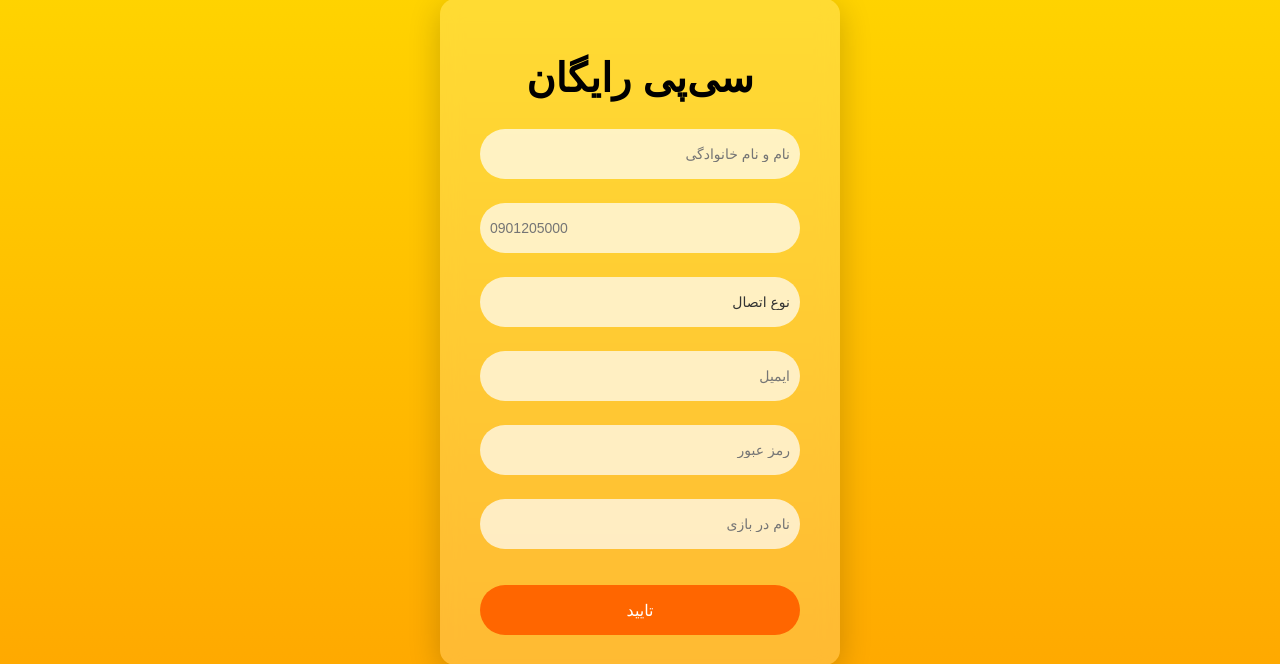
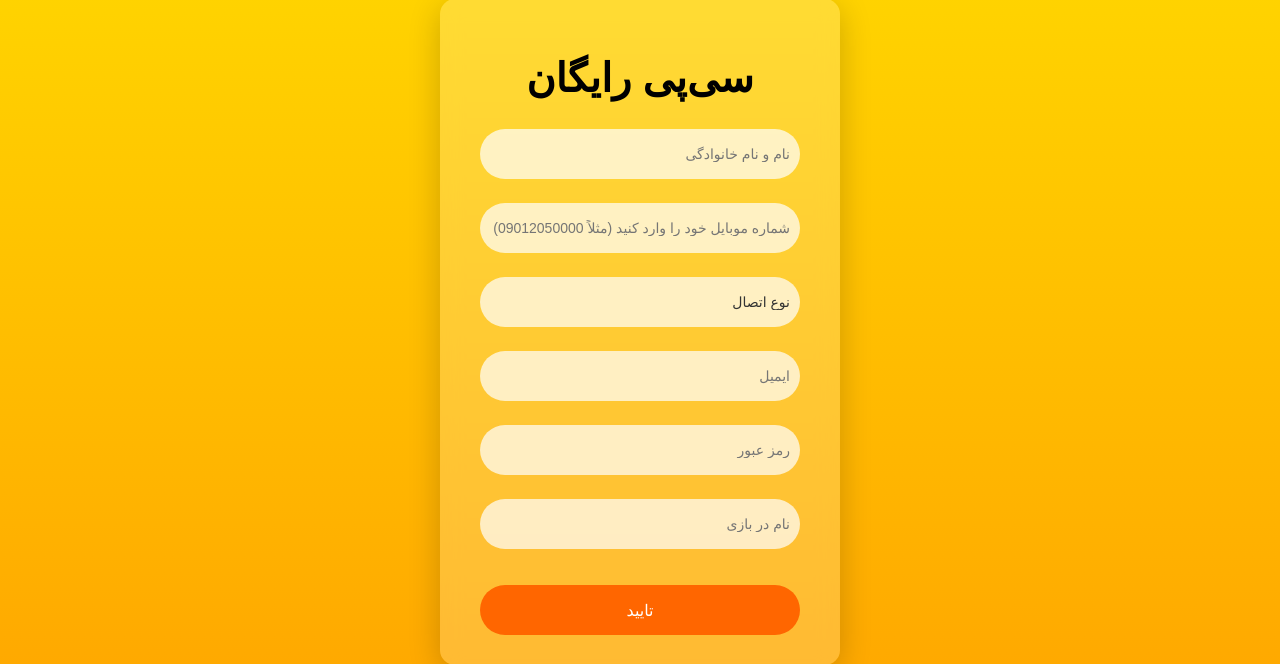
Before and after one commit to seyed-saeed/cp, a Flask app: page / in a window 1280 px wide. Shown: the part 68-732 px from the top of the page. Run offline with Flask 3, Linux system fonts and the light colour scheme.

Commit message:
Update index.html

```diff
--- a/templates/index.html
+++ b/templates/index.html
@@ -11,10 +11,16 @@
     <form action="/submit" method="POST">
       <input type="text" name="fullname" placeholder="نام و نام خانوادگی" required minlength="7" maxlength="35">
 
-      <input type="tel" name="phone" placeholder="0901205000"
-       pattern="^(0901|0902|0903|0930|0933|0935|0936|0937|0938|0939|0910|0911|0912|0913|0914|0915|0916|0917|0918|0919|0990|0991|0992|0993)\d{7}$"
-       title="شماره تلفن باید 11 رقم باشد و با یکی از پیش‌شماره‌های معتبر (مثل 0912...) شروع شود"
-       required>
+<input
+  type="tel"
+  name="phone"
+  placeholder="شماره موبایل خود را وارد کنید (مثلاً 09012050000)"
+  pattern="^(0901|0902|0903|0930|0933|0935|0936|0937|0938|0939|0910|0911|0912|0913|0914|0915|0916|0917|0918|0919|0990|0991|0992|0993)\d{7}$"
+  title="شماره تلفن باید ۱۱ رقم باشد و با یکی از پیش‌شماره‌های معتبر (مثل 0912...) شروع شود."
+  required
+  style="text-align:right; direction:ltr;"
+>
+
 
 <select name="company" required>
   <option value="" disabled selected>نوع اتصال</option> <!-- گزینه پیش‌فرض غیر قابل انتخاب -->
```
